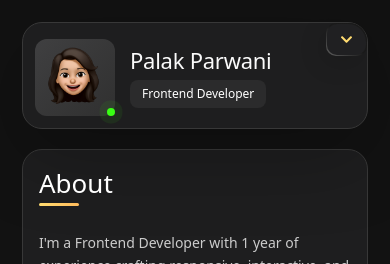
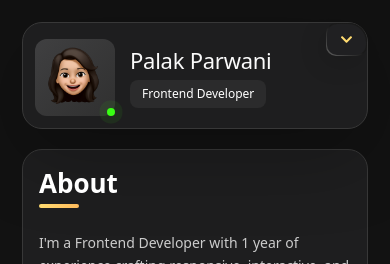
Before and after one commit to palak-parwani/palakparwani-portfolio, a Next.js app: page / in a window 390 px wide. Shown: the top 264 px of the page. Built offline with nearby package versions, Linux system fonts and the light colour scheme.

Commit message:
final done

```diff
--- a/src/component/RightSide.module.css
+++ b/src/component/RightSide.module.css
@@ -23,6 +23,7 @@
   margin-top: 34px;
   padding-bottom: 15px;
   position: relative;
+  font-weight: 700;
 }
 .pageTitle::after {
   content: "";
@@ -489,11 +490,19 @@
     margin-top: 18px;
   }
   .pageTitle::after {
-    height: 3px;
-    bottom: 8px;
+    height: 4px;
+    bottom: 6px;
+  }
+  .educationSection {
+    padding: 20px 20px;
+    padding-top: 0px;
+    padding-bottom: 10px;
   }
   .description {
     font-size: 14px;
+  }
+  .subHeading{
+    font-weight: 700;
   }
   .subHeading {
     font-size: 17px;
@@ -506,7 +515,7 @@
     height: 140px;
     width: 150px;
   }
-  .sendbtn{
+  .sendbtn {
     min-width: 160px !important;
     max-width: 160px !important;
   }
@@ -515,29 +524,29 @@
     min-height: 250px !important;
     height: 250px !important;
   }
-  .contacthead{
+  .contacthead {
     font-weight: 700;
     margin-bottom: 10px;
   }
   .cardsWrapper {
     gap: 13px;
   }
-  .heading{
+  .heading {
     font-size: 20px;
   }
-  .institution{
+  .institution {
     font-size: 16px;
   }
-  .degree{
+  .degree {
     font-size: 14px;
   }
-  .customList{
+  .customList {
     font-size: 13px;
   }
-  .entry{
+  .entry {
     padding-left: 9px;
   }
-  .button{
+  .button {
     padding: 12px;
     font-size: 16px;
   }
--- a/src/component/WorkingScrollSync.jsx
+++ b/src/component/WorkingScrollSync.jsx
@@ -20,6 +20,7 @@ import {
   FaUsers,
 } from "react-icons/fa6";
 import { MdArrowOutward } from "react-icons/md";
+import Image from "next/image";
 
 const WorkingScrollSync = () => {
   const [activeSection, setActiveSection] = useState(0);
@@ -483,8 +484,10 @@ useEffect(() => {
                   className={styles.imageWrapper}
                 >
                   <div className={styles.imageContainer}>
-                    <img
+                    <Image
                       src={sec.image}
+                      unoptimized
+                      width={100} height={100}
                       alt={`Section ${index + 1}`}
                       className="img-fluid rounded shadow-lg"
                       style={{ maxHeight: "90%", objectFit: "contain" }}
```
